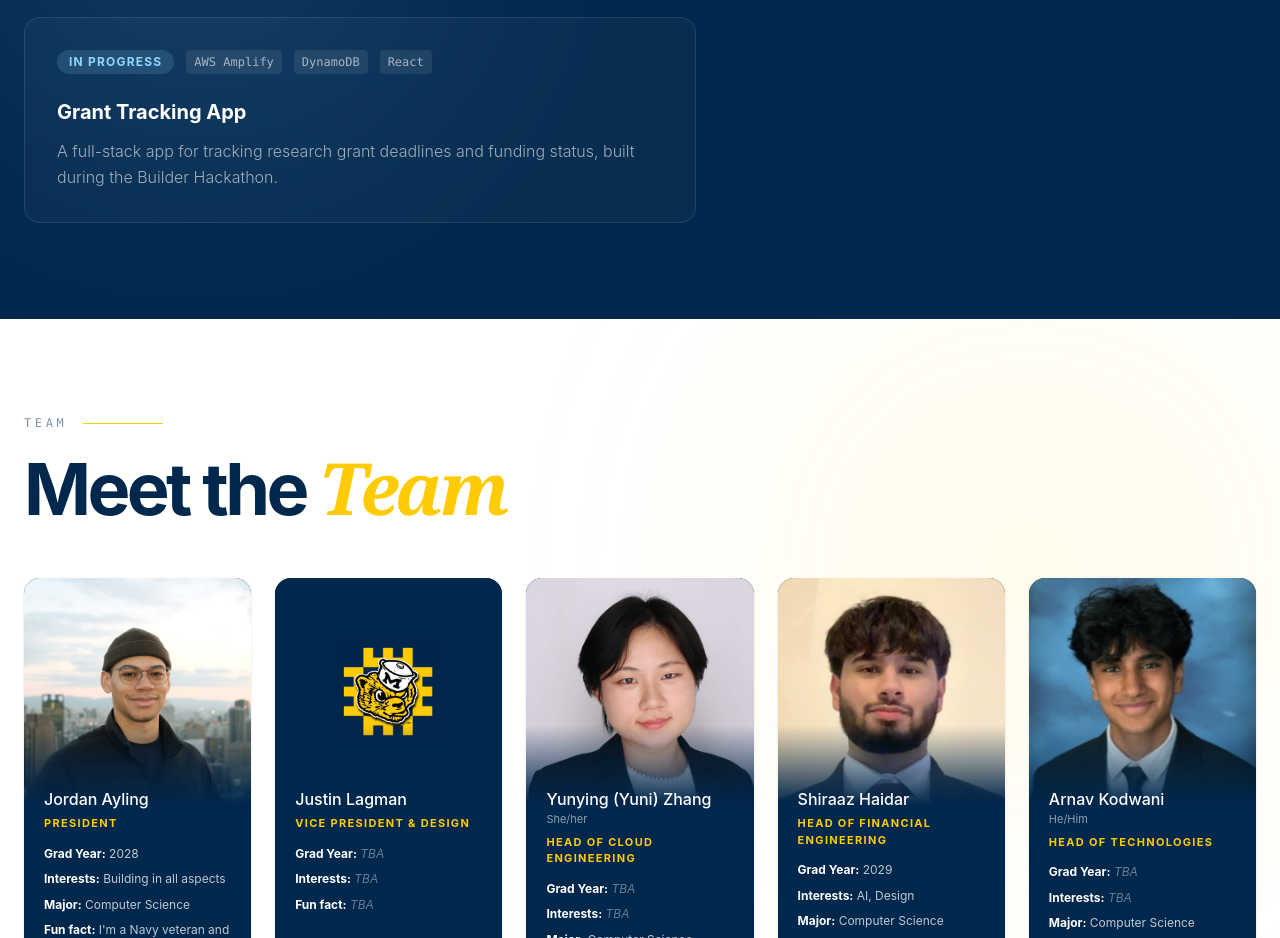
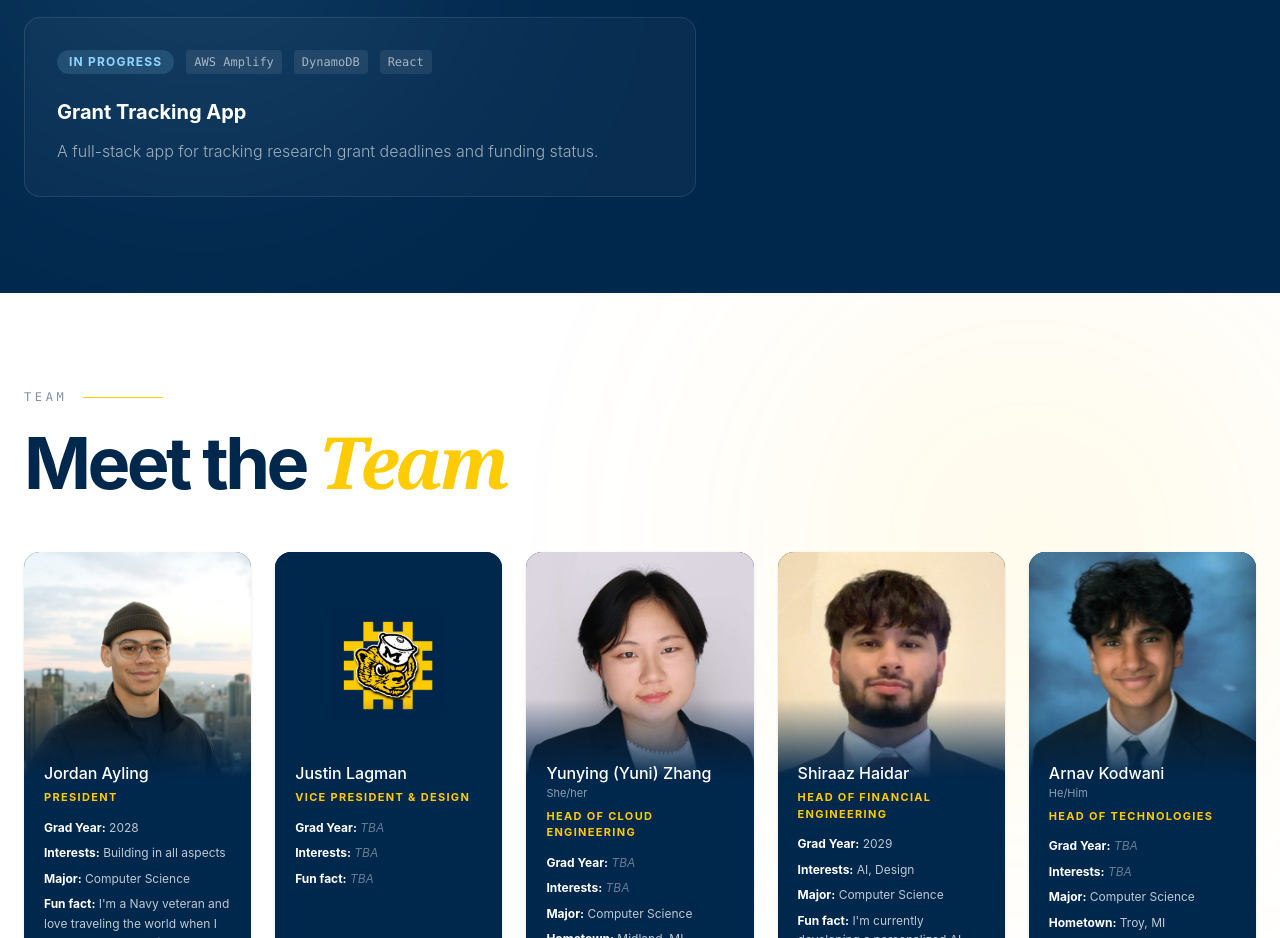
Before and after one commit to AWS-SBG/aws-webpage, a React (Vite) app: page / in a window 1280 px wide. Shown: the part 3760-4698 px from the top of the page. Built offline with nearby package versions, Linux system fonts and the light colour scheme.

Commit message:
Drop the hackathon reference from the Grant Tracking App blurb

```diff
--- a/src/app/data/memberProjects.ts
+++ b/src/app/data/memberProjects.ts
@@ -10,7 +10,7 @@ export const memberProjects: MemberProject[] = [
   {
     title: 'Grant Tracking App',
     stack: ['AWS Amplify', 'DynamoDB', 'React'],
-    description: 'A full-stack app for tracking research grant deadlines and funding status, built during the Builder Hackathon.',
+    description: 'A full-stack app for tracking research grant deadlines and funding status.',
     status: 'In Progress',
   },
 ];
```
